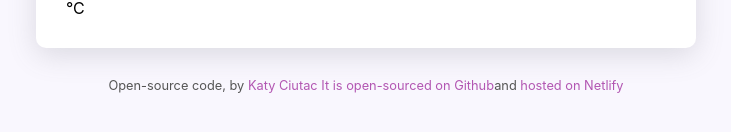
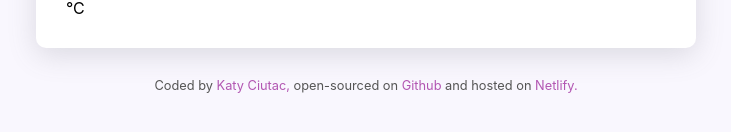
Before and after one commit to Katmitsu/weather-react-app, a React (Create React App) app: page / in a window 1280 px wide. Shown: the part 580-712 px from the top of the page, without its empty margins (274-1005 px from the left). Built offline with nearby package versions, Linux system fonts and the light colour scheme.

Commit message:
updated footer

```diff
--- a/src/App.js
+++ b/src/App.js
@@ -47,13 +47,11 @@ export default function App() {
         </main>
       </div>
       <footer>
-        Open-source code, by{" "}
-        <a href="https://github.com/Katmitsu">Katy Ciutac </a>
-        <a href="https://app.netlify.com/projects/meteo-ap-derland/configuration/general">
-          It is open-sourced on Github
-        </a>
-        and
-        <a href="https://meteo-ap-derland.netlify.app/"> hosted on Netlify</a>
+        Coded by <a href="https://github.com/Katmitsu">Katy Ciutac, </a>{" "}
+        open-sourced on{" "}
+        <a href="https://github.com/Katmitsu/weather-react-app">Github </a>
+        and hosted on{" "}
+        <a href="https://bespoke-marshmallow-032f5b.netlify.app/"> Netlify.</a>
       </footer>
     </div>
   );
```
